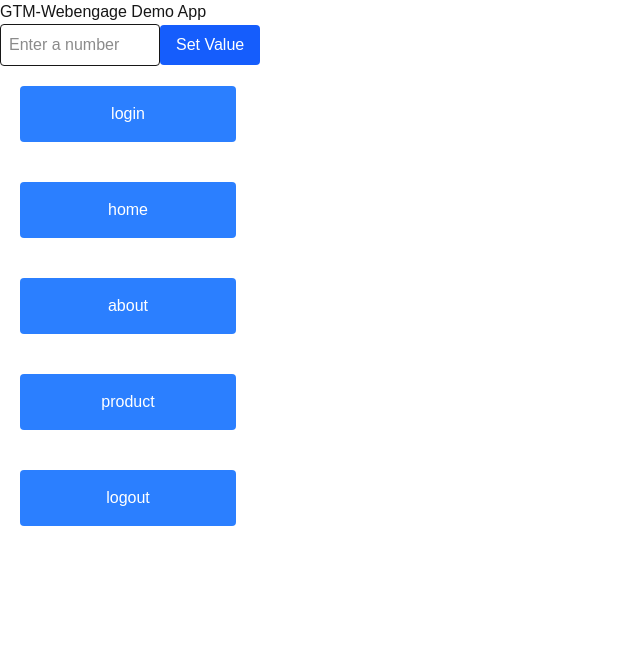
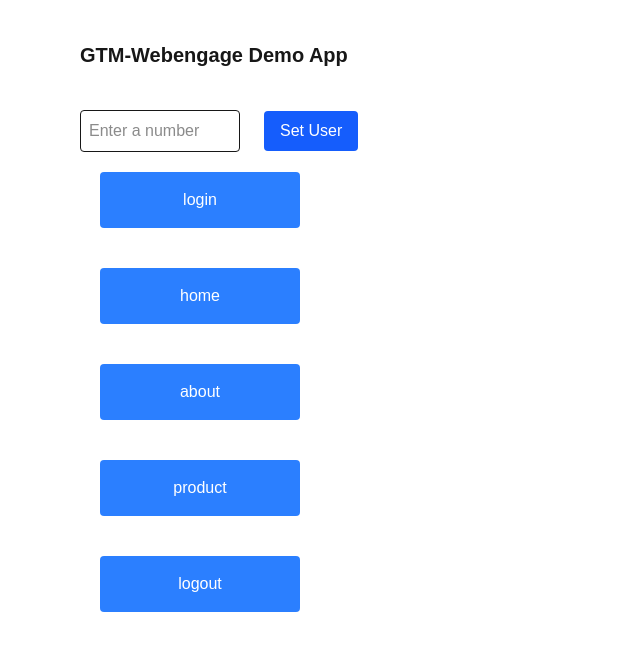
Before and after one commit to sayyadmd/next-webengage-demo, a Next.js app: page / in a window 1280 px wide. Shown: the top 650 px of the page, without its empty margins (0-640 px from the left). Built offline with nearby package versions, Linux system fonts and the light colour scheme; no server answers.

Commit message:
add styles to input

```diff
--- a/pages/index.js
+++ b/pages/index.js
@@ -81,21 +81,21 @@
     notify(event);
   }
   return (
-    <main>
-      <h1>GTM-Webengage Demo App</h1>
+    <main className="ml-20">
+      <h1 className="font-bold text-[20px] my-10">GTM-Webengage Demo App</h1>
       <input
-        type="number"
+        type="text"
         value={inputValue}
         onChange={(e) => setInputValue(e.target.value)}
         placeholder="Enter a number"
-        className="border p-2 rounded w-40"
+        className="border p-2 rounded w-40 "
       />
 
       <button
         onClick={handleClick}
-        className="bg-blue-600 text-white px-4 py-2 rounded"
+        className="bg-blue-600 text-white px-4 py-2 rounded ml-6 "
       >
-        Set Value
+        Set User
       </button>
       <div className="flex flex-col w-[20%]">
         <button
```
